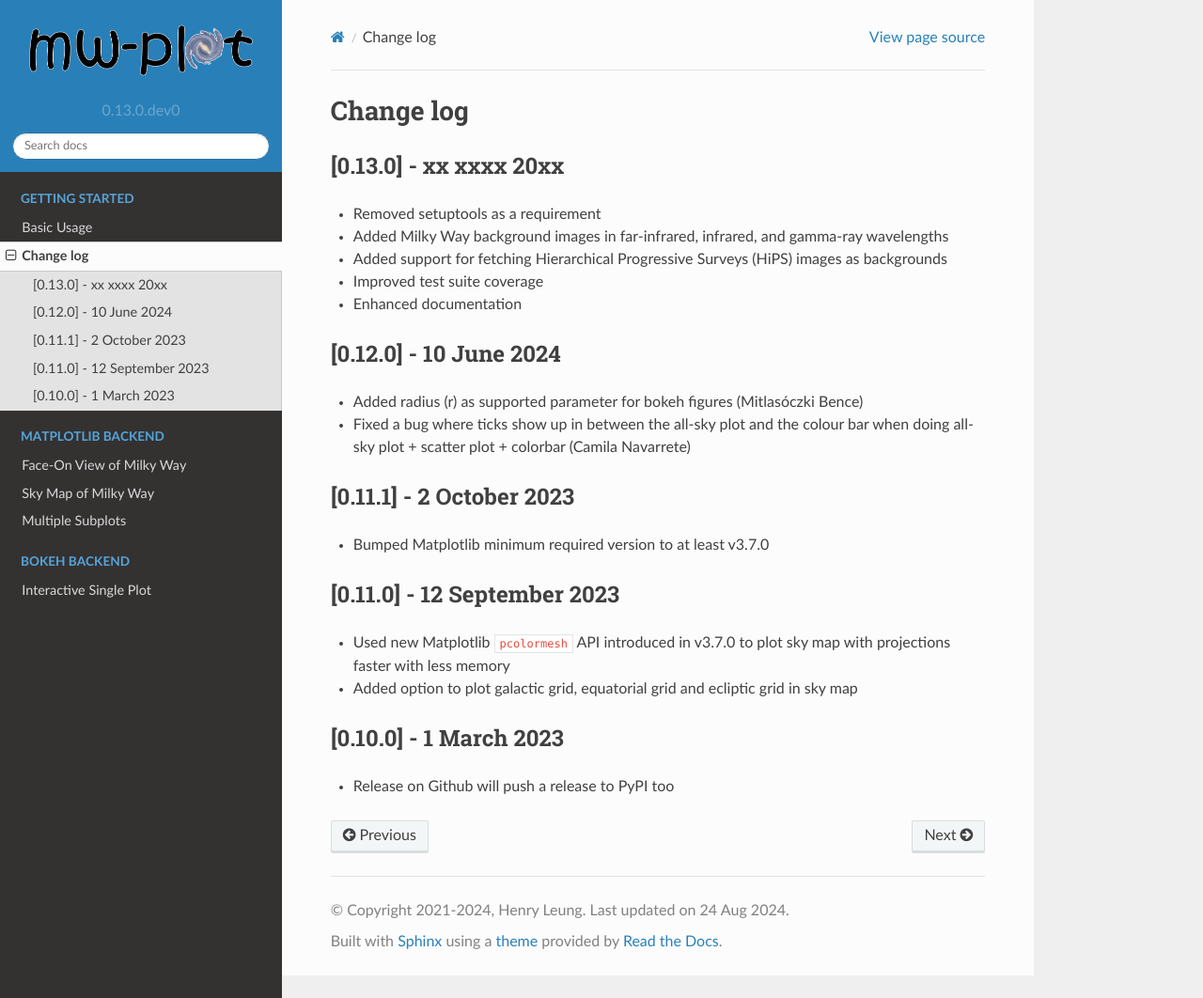
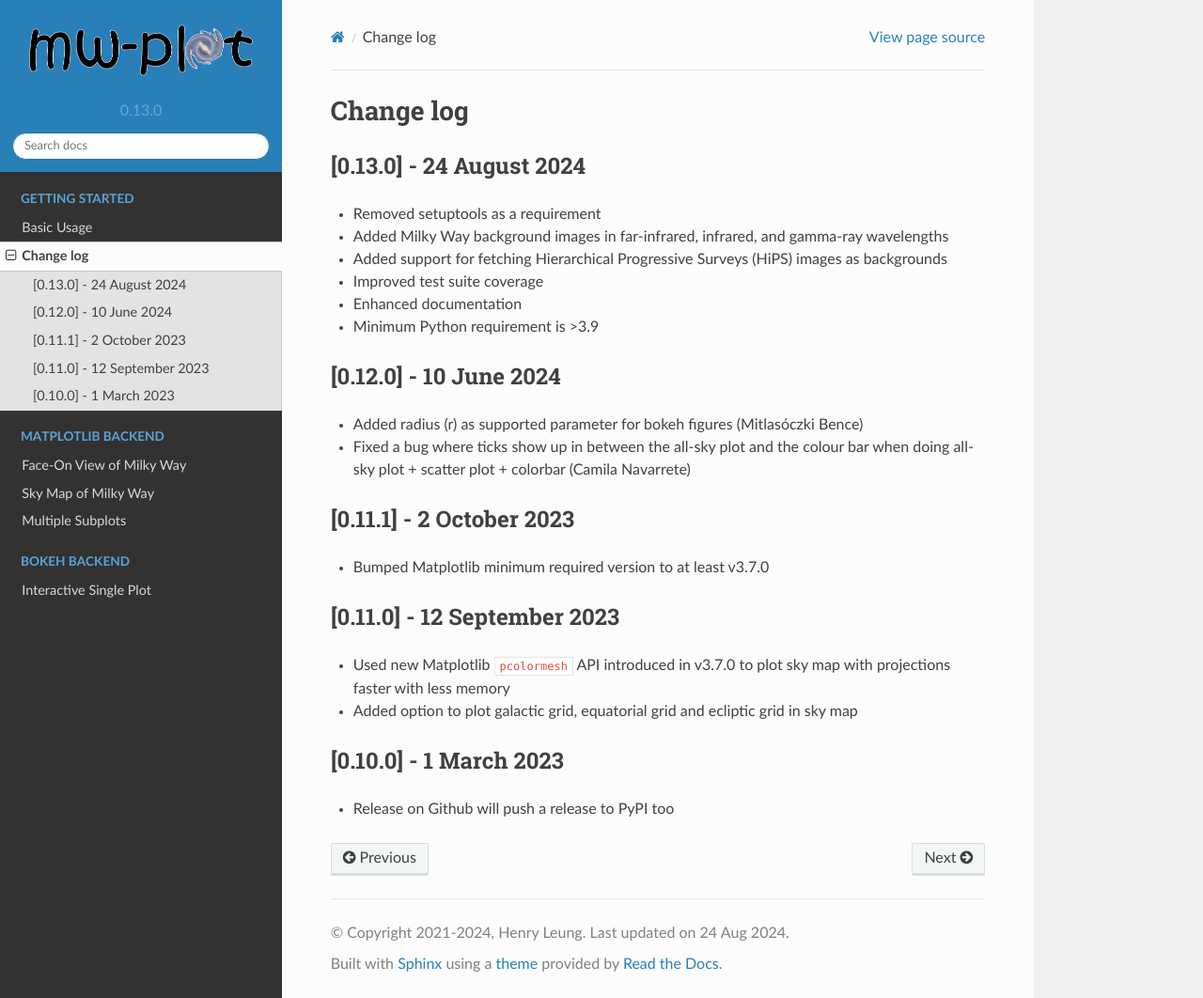
Before and after one commit to henrysky/milkyway_plot, a Sphinx documentation site: the page built from docs/source/changelog.md, in a window 1280 px wide and 1062 px high. Shown: the whole window at 94% size. Built offline with Sphinx 7.4.7 and the Read the Docs theme 2.0.0, drawn with Linux system fonts in a browser that asks for light colours.

Commit message:
prep for v0.13 release

```diff
--- a/CHANGELOG.md
+++ b/CHANGELOG.md
@@ -1,11 +1,12 @@
 # Change log
 
-## [0.13.0] - xx xxxx 20xx
+## [0.13.0] - 24 August 2024
 - Removed setuptools as a requirement
 - Added Milky Way background images in far-infrared, infrared, and gamma-ray wavelengths
 - Added support for fetching Hierarchical Progressive Surveys (HiPS) images as backgrounds
 - Improved test suite coverage
 - Enhanced documentation
+- Minimum Python requirement is >3.9
 
 ## [0.12.0] - 10 June 2024
 - Added radius (r) as supported parameter for bokeh figures (Mitlasóczki Bence)
--- a/docs/source/matplotlib_skymap.rst
+++ b/docs/source/matplotlib_skymap.rst
@@ -27,7 +27,7 @@ The class is designed to be simple and easy to use.
     :width: 500
     :align: center
 
-Bbackground Images
+Background Images
 ------------------
 
 ``mw_plot`` use Gaia DR3 as the default background image. But a few background images are included within the package which represent
--- a/pyproject.toml
+++ b/pyproject.toml
@@ -7,7 +7,7 @@ mw_plot = ["*.png", "*.jpg"]
 
 [project]
 name = "mw_plot"
-version = "0.13.0.dev0"
+version = "0.13.0"
 dynamic = ["dependencies"]
 requires-python = ">=3.9"
 authors = [
```
